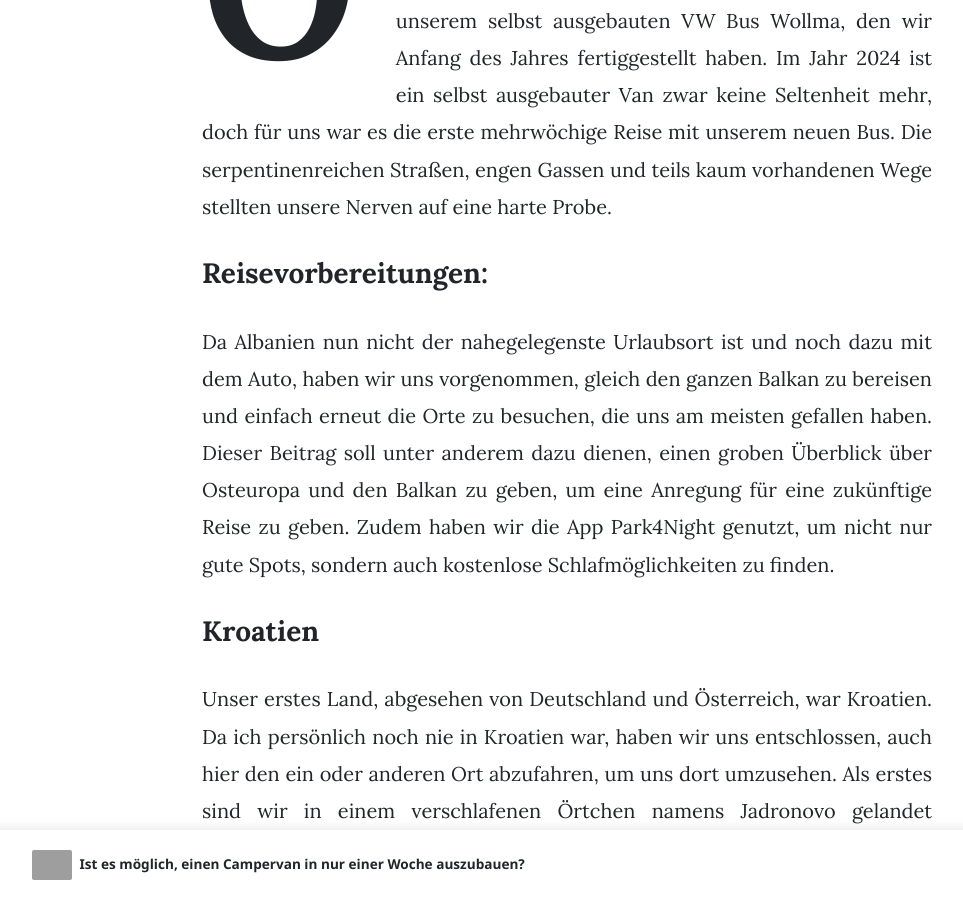
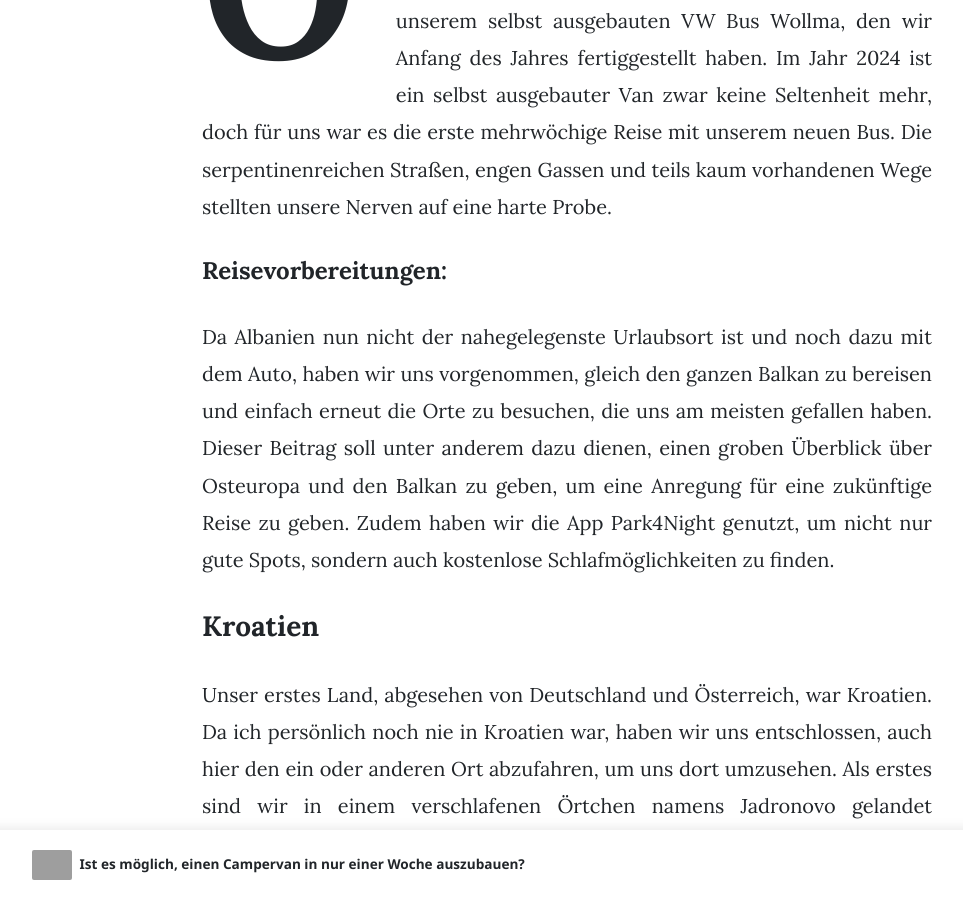
Before and after one commit to travelbuddi/travelbuddi.github.io, a Jekyll site: the page built from _posts/2024-08-08-Osteuropa-Balkan.md, in a window 1280 px wide and 900 px high, scrolled down 671 px. Shown: the whole window, without its empty margins (73-1036 px from the left). Built offline with Jekyll 4.4.1, drawn with Linux system fonts in a browser that asks for light colours; nearby versions of some CDN libraries; grey boxes are pictures that could not be loaded.

Commit message:
Update Headline

```diff
--- a/_posts/2024-08-08-Osteuropa-Balkan.md
+++ b/_posts/2024-08-08-Osteuropa-Balkan.md
@@ -10,7 +10,7 @@ tags: [featured]
 # Osteuropa und der Balkan
 In diesem Beitrag geht es um unsere Balkanreise mit unserem selbst ausgebauten VW Bus Wollma, den wir Anfang des Jahres fertiggestellt haben. Im Jahr 2024 ist ein selbst ausgebauter Van zwar keine Seltenheit mehr, doch für uns war es die erste mehrwöchige Reise mit unserem neuen Bus. Die serpentinenreichen Straßen, engen Gassen und teils kaum vorhandenen Wege stellten unsere Nerven auf eine harte Probe.
 
-### Reisevorbereitungen:
+#### Reisevorbereitungen:
 Da Albanien nun nicht der nahegelegenste Urlaubsort ist und noch dazu mit dem Auto, haben wir uns vorgenommen, gleich den ganzen Balkan zu bereisen und einfach erneut die Orte zu besuchen, die uns am meisten gefallen haben. Dieser Beitrag soll unter anderem dazu dienen, einen groben Überblick über Osteuropa und den Balkan zu geben, um eine Anregung für eine zukünftige Reise zu geben. Zudem haben wir die App Park4Night genutzt, um nicht nur gute Spots, sondern auch kostenlose Schlafmöglichkeiten zu finden.
 
 
```
